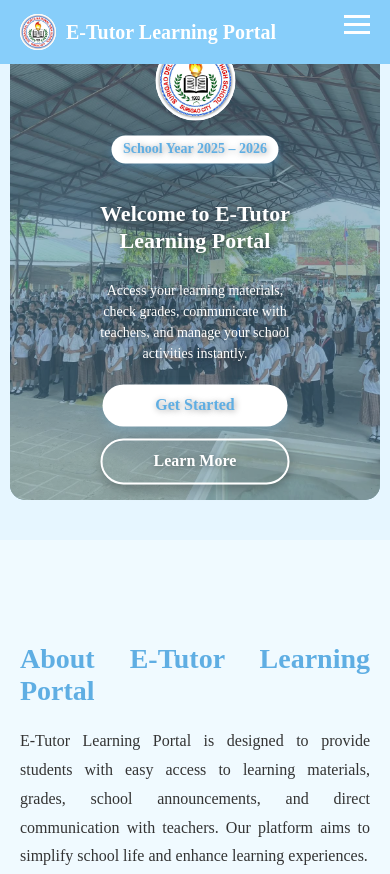
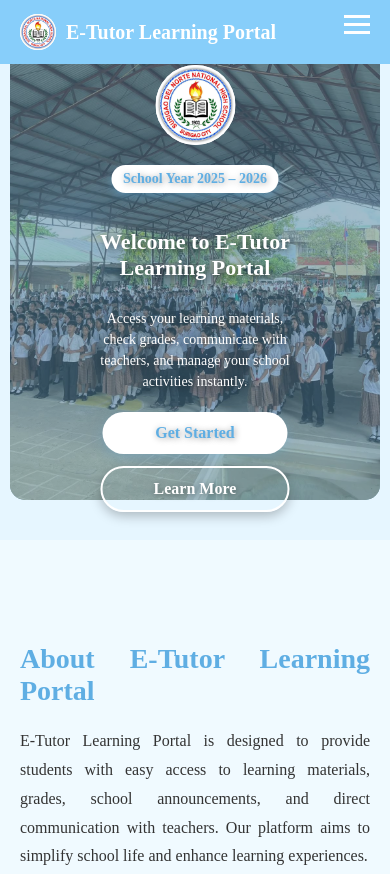
Before and after one commit to christianleedelamide/E-TUTOR-LEARNING-PORTAL-, a plain HTML site: page index.html in a window 390 px wide. Shown: the top 874 px of the page. Drawn offline with Linux system fonts and the light colour scheme.

Commit message:
Update style.css

```diff
--- a/style.css
+++ b/style.css
@@ -25,9 +25,9 @@
 
 .hero-content {
   position:absolute;
-  top:50%;
+  top:15%; /* balanced space from top */
   left:50%;
-  transform:translate(-50%, -50%);
+  transform:translateX(-50%);
   z-index:3;
   max-width:700px;
   text-align:center;
@@ -45,7 +45,7 @@
   border-radius:50%;
   object-fit:cover;
   background-color:#ffffff;
-  margin-bottom:20px; /* space below logo */
+  margin-bottom:25px; /* spacing below logo */
 }
 
 /* School Year badge */
@@ -57,7 +57,7 @@
   border-radius:25px;
   font-weight:600;
   max-width:fit-content;
-  margin-bottom:25px; /* space below S.Y */
+  margin-bottom:20px; /* space below S.Y */
   box-shadow:0 4px 10px rgba(95,174,227,0.4);
 }
 
@@ -72,7 +72,7 @@
 .hero-content p {
   font-size:16px;
   line-height:1.6;
-  margin-bottom:25px; /* space below paragraph */
+  margin-bottom:25px; /* spacing below paragraph */
   text-shadow:2px 2px 8px rgba(0,0,0,0.6);
 }
 
@@ -83,7 +83,7 @@
   align-items: center;
   gap: 20px;
   flex-wrap: wrap;
-  margin-bottom: 10px; /* small space at bottom */
+  margin-bottom:10px;
 }
 
 .btn { padding:12px 24px; border-radius:25px; text-decoration:none; font-weight:600; transition:0.3s; }
@@ -144,17 +144,11 @@
   .nav-links .login-link { margin-top:12px; padding-top:12px; border-top:1px solid rgba(255,255,255,0.3); font-weight:700; }
 
   /* MOBILE HERO FIX */
-  .hero-content {
-    top:50%;
-    left:50%;
-    transform:translate(-50%, -50%);
-    max-width:90%;
-    text-align:center;
-  }
-  .hero-logo { width:80px; height:80px; margin-bottom:15px; }
-  .school-year { font-size:14px; padding:6px 12px; margin-bottom:20px; }
+  .hero-content { top:12%; left:50%; transform:translateX(-50%); max-width:90%; text-align:center;}
+  .hero-logo { width:80px; height:80px; margin-bottom:20px; }
+  .school-year { font-size:14px; padding:6px 12px; margin-bottom:18px; }
   .hero-content h1 { font-size:22px; line-height:1.2; margin-bottom:12px; }
   .hero-content p { font-size:14px; line-height:1.5; margin-bottom:20px; }
   .hero-buttons { flex-direction: column; align-items: center; width: 100%; gap: 12px; margin-bottom:15px; }
   .hero-buttons .btn { width:70%; text-align:center; }
-    }
+}
```
